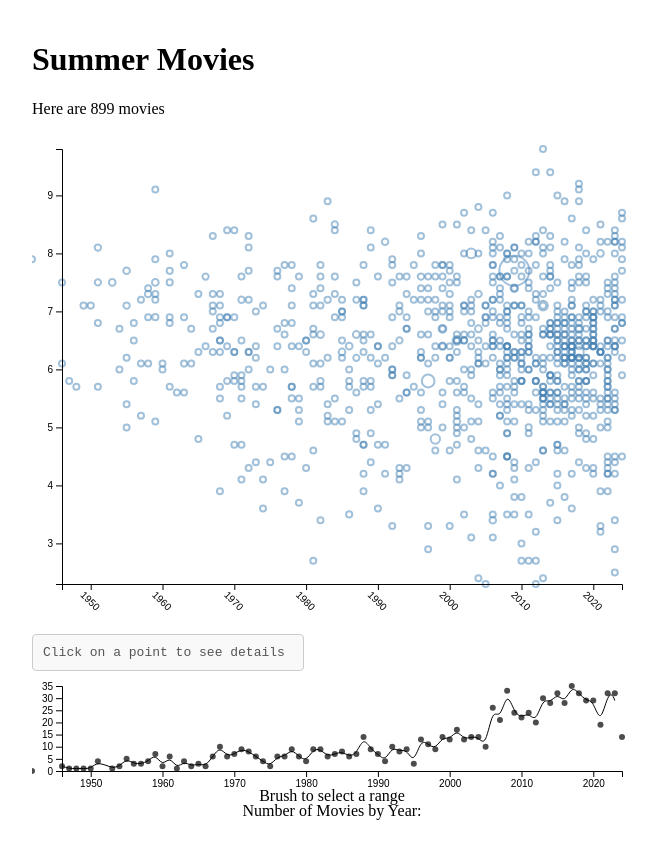
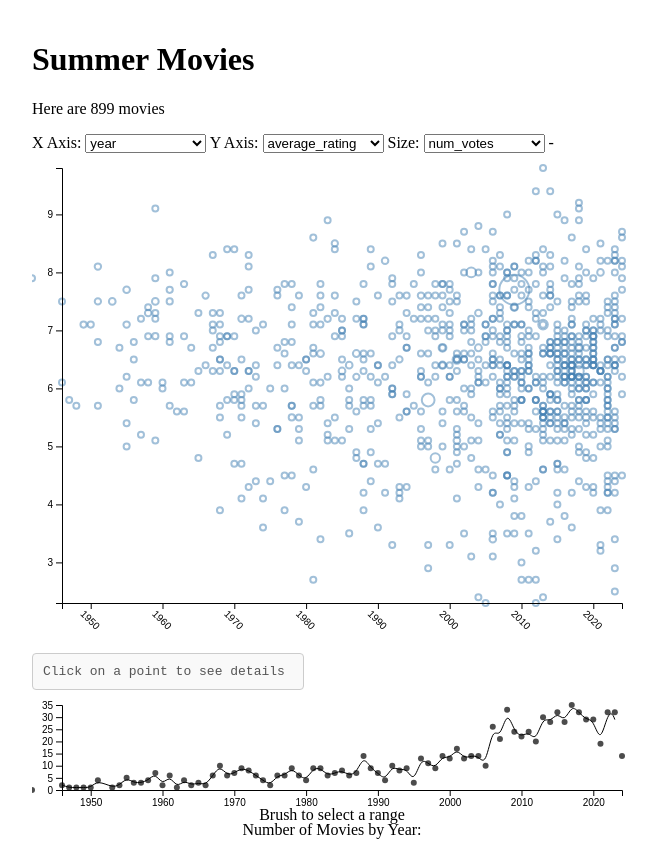
Before and after one commit to asmenezes/Assignment0, a SvelteKit app: page /A2 in a window 1280 px wide. Shown: the whole page, without its empty margins (224-881 px from the left). Built offline with nearby package versions, Linux system fonts and the light colour scheme.

Commit message:
added reconfigure

```diff
--- a/src/routes/A2/+page.svelte
+++ b/src/routes/A2/+page.svelte
@@ -87,29 +87,29 @@
     {#if movies.length > 0}
         <div class="selectors">
             <!-- tip4: add the selectors for binding data attributes with x axis, y axis, and size. You will need to use bind:value for each selector.  -->
-            <!--
+
           X Axis:
-         <select bind:value={xxx}>
-              {#each xxx}
+         <select bind:value={axisSelection.x}>
+              {#each attrOptionsX as key}
                   <option value={key}>{key}</option>
               {/each}
           </select>
 
           Y Axis:
-          <select bind:value={xxx}>
-              {#each xxx}
+          <select bind:value={axisSelection.y}>
+              {#each attrOptionsY as key}
                   <option value={key}>{key}</option>
               {/each}
           </select>
 
           Size:
-          <select bind:value={xxx}>
-              {#each xxx}
+          <select bind:value={axisSelection.size}>
+              {#each attrOptionsS as key}
                   <option value={key}>{key}</option>
               {/each}
           </select>
 
-          --->
+          -
         </div>
 
         <Scatter
```
